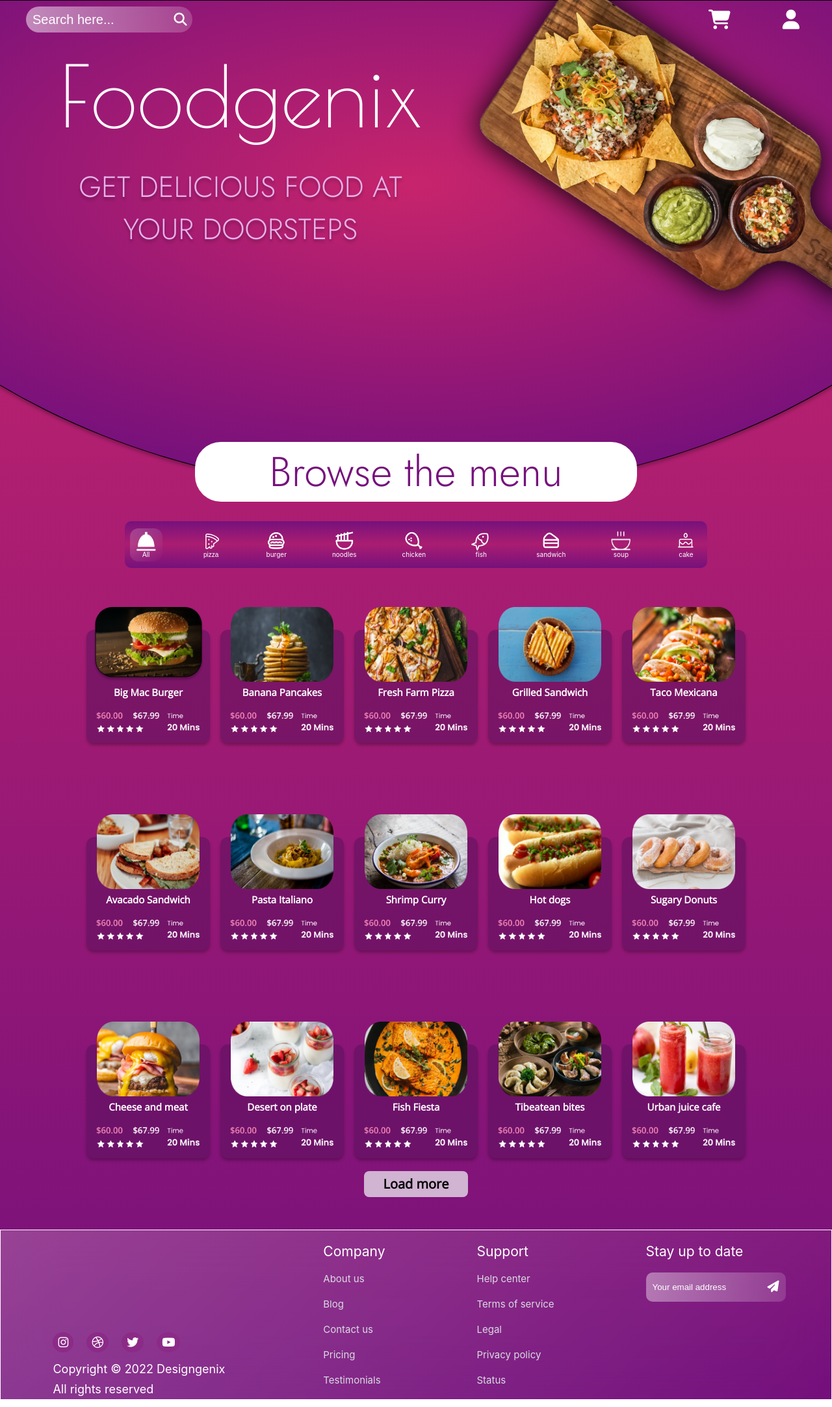
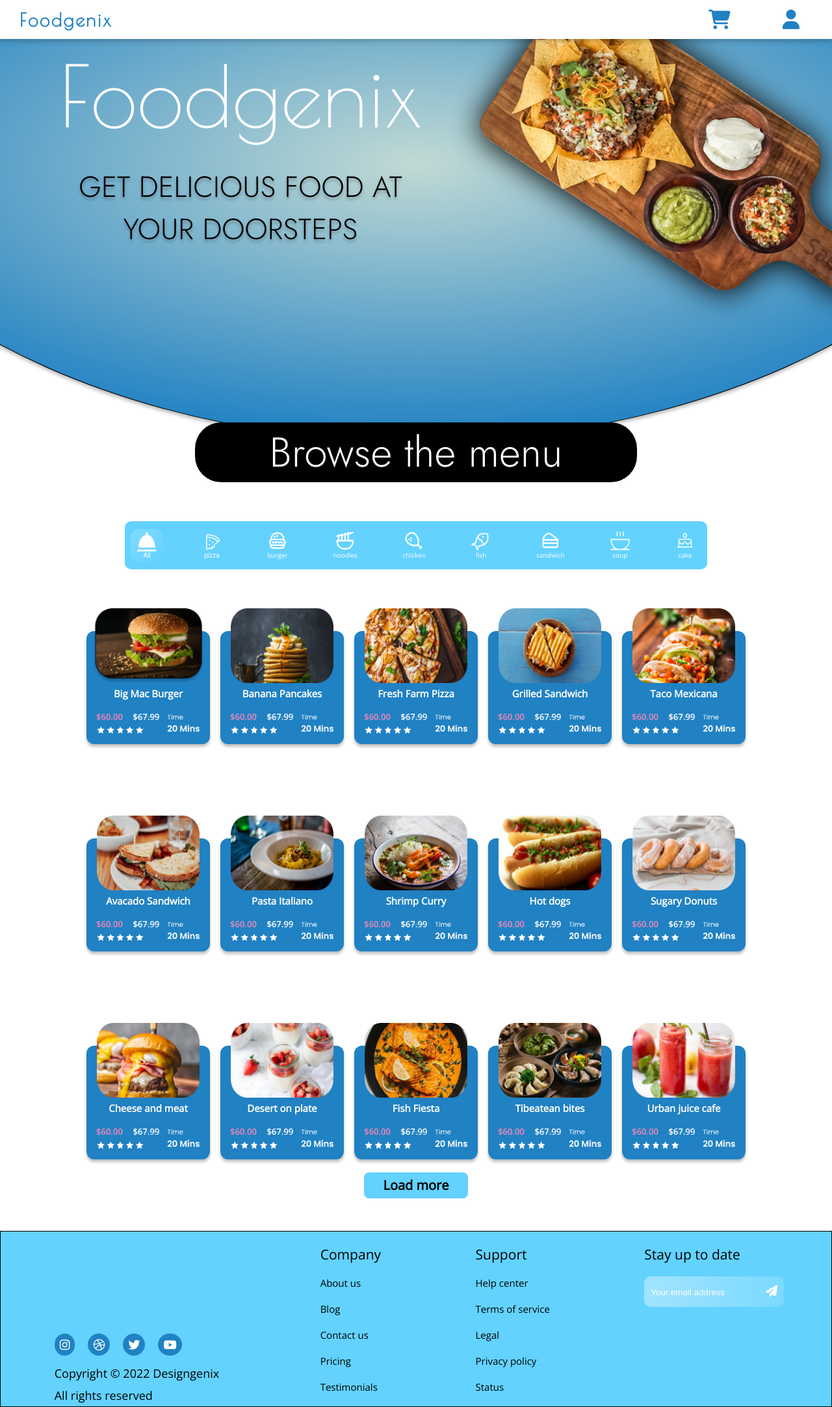
Before and after one commit to divya520357/Designgenix, a plain HTML site: page home.html in a window 1280 px wide. Shown: the top 2165 px of the page at 65% size. Drawn offline with nearby package versions, Linux system fonts and the light colour scheme.

Commit message:
changed color scheme

```diff
--- a/Cart/cart-1.css
+++ b/Cart/cart-1.css
@@ -1,9 +1,7 @@
-
-
 body{
     position: relative;
     /* height: 100vh; */
-    background: linear-gradient(180deg, #C6246C 3.91%, #C9256B 3.91%, #74107C 100%, #77117B 100%);
+    background: #F7F9F9;
     font-family: -apple-system, BlinkMacSystemFont, 'Segoe UI', Roboto, Oxygen, Ubuntu, Cantarell, 'Open Sans', 'Helvetica Neue', sans-serif;
 }
 
@@ -42,7 +40,7 @@ button{
 }
 
 .status-bar{
-    background: rgba(86, 16, 90, 0.5);
+    background: #2081C3;
     border-radius: 12px;
     width: 80rem;
     height: 8rem;
@@ -174,7 +172,7 @@ input[type="number"]{
 .next{
     width: 179px;
     height: 53px;
-    background: #74107C;
+    background: #63D2FF;
     border-radius: 11px;
     font-weight: bold;
     font-size: 24px;
@@ -308,7 +306,7 @@ div.cvv{
 .pay-now{
   width: 17rem;
 height: 5rem;
-background: #74107C;
+background: #63D2FF;
 border-radius: 11px;
 font-size: 2rem;
 color: #fff;
@@ -430,7 +428,7 @@ footer {
 
 .choose-quantity div{
   width: 5vw;
-  background: #77117B;
+  background: #63D2FF;
   display: flex;
   align-items: center;
   justify-content: center;
@@ -438,7 +436,7 @@ footer {
 }
 
 .choose-quantity button{
-  background: #77117B;
+  background: #63D2FF;
   border-radius: 0px 0px;
   border: none;
   color: white;
@@ -457,7 +455,7 @@ footer{
 
 #button1{
   background: white;
-  color: #77117B;
+  color: #2081C3;
   border: 1px solid white;
   padding: 0 1rem;
 }
--- a/Home/style.css
+++ b/Home/style.css
@@ -7,13 +7,13 @@ body {
   top: 0;
   left: 0;
   width: 100vw;
-  height: 95vh;
+  height: 85vh;
   z-index: -1;
   border-radius: 0 0 50% 50%/0 0 100% 100%;
   background: radial-gradient(
     50% 62.97% at 50% 37.03%,
-    #c6246c 1.93%,
-    #74107c 100%
+    #BED8D4 1.93%,
+    #2081C3 100%
   );
   transform: scaleX(1.6);
   box-shadow: 0px 4px 4px rgba(0, 0, 0, 0.25);
@@ -51,7 +51,7 @@ body {
   font-size: 4.5rem;
   /* line-height: 75px; */
   text-align: center;
-  color: #e6b2ea;
+  color: black;
   margin: 2rem;
   text-shadow: 0px 4px 4px rgba(0, 0, 0, 0.25);
 }
@@ -76,11 +76,10 @@ body {
   width: 16rem;
 }
 .browse {
-  /* position: absolute; */
   width: 68rem;
-  background: #ffffff;
+  background-color: black;
   border-radius: 40px;
-  transform: translateY(2rem);
+  transform: translateY(-1rem);
 }
 
 .browse p {
@@ -90,7 +89,8 @@ body {
   font-size: 6.4rem;
   text-align: center;
   line-height: 92px;
-  color: #76117c;
+  /* color: black; */
+  ;
 }
 
 .space {
@@ -130,7 +130,7 @@ body {
   line-height: 1.5;
   font-size: 0.9em;
   padding: 15px;
-  background: rgba(86, 16, 90, 0.5);
+  background: #2081C3;
   box-shadow: 0px 4px 4px rgba(0, 0, 0, 0.25);
   border-radius: 12px;
   padding-top: 8rem;
@@ -268,13 +268,7 @@ body {
   align-items: center;
   justify-content: center;
   margin: 5rem 0;
-  background: linear-gradient(
-    180deg,
-    #76117c 0%,
-    rgba(118, 17, 124, 0) 48.96%,
-    #76117c 99.98%,
-    rgba(118, 17, 124, 0.0260417) 99.99%
-  );
+  background:#63D2FF;
   border-radius: 10px;
   width: 70vw;
   padding: 1rem;
@@ -371,7 +365,7 @@ border-radius: 13px;
 .load{
   width: 16rem;
   height: 4rem;
-  background-color: #D1B3D2;
+  background-color: #63D2FF;
   border-radius: 8px;
   font-family: Open Sans;
   font-weight: 600;
--- a/Profile/assets/css/header.css
+++ b/Profile/assets/css/header.css
@@ -128,5 +128,5 @@ header a {
   font-size: 2rem;
   font-size: 2.8rem;
   letter-spacing: 0.25rem;
-  color: #77117b;
+  color: #2081C3;
 }
--- a/Profile/assets/css/style.css
+++ b/Profile/assets/css/style.css
@@ -12,10 +12,9 @@ body {
   height: 100%;
   background: linear-gradient(
     180deg,
-    #c6246c 3.91%,
-    #c9256b 3.91%,
-    #74107c 100%,
-    #77117b 100%
+    #14FFF7 3.91%,
+    #0BC9CD 3.91%,
+    #1D8A99 100%,
   );
   color: white;
   font-family: "Open Sans";
@@ -211,22 +210,6 @@ header a {
   margin-bottom: 1rem;
 }
 
-/* .place-order {
-  background: #77117b;
-  padding: 0.5rem 1rem;
-  width: 16vh;
-  border-radius: 16px;
-}
-
-.place-order:hover{
-  background: #c6246c;
-  cursor: pointer;
-  box-shadow: rgba(0, 0, 0, 0.35) 0px 5px 15px;
-}
-
-.place-order:visited{
-  background: green;
-} */
 
 .place-order span{
   font-size: 2rem;
@@ -244,117 +227,7 @@ footer {
   width: -webkit-fill-available;
   /* border-image-source: linear-gradient(137.55deg, #FFFFFF -45.47%, rgba(255, 255, 255, 0) 132.54%); */
 }
-* {
-  margin: 0;
-  padding: 0;
-  box-sizing: border-box;
-}
 
-html {
-  font-size: 62.5%;
-}
-
-body {
-  background: linear-gradient(
-    180deg,
-    #c6246c 3.91%,
-    #c9256b 3.91%,
-    #74107c 100%,
-    #77117b 100%
-  );
-  color: white;
-  font-family: "Open Sans";
-  font-family: -apple-system, BlinkMacSystemFont, "Segoe UI", Roboto, Oxygen,
-    Ubuntu, Cantarell, "Open Sans", "Helvetica Neue", sans-serif;
-  height: 100%;
-}
-
-/* header {
-  display: flex;
-  padding: 3rem;
-  align-items: center;
-  justify-content: space-between;
-}
-
-header a {
-  text-decoration: none;
-  color: white;
-}
-
-.search {
-  width: 20vw;
-  display: flex;
-  align-items: center;
-  justify-content: space-between;
-  background: linear-gradient(
-    90.27deg,
-    rgba(255, 255, 255, 0.5) 0.23%,
-    rgba(255, 255, 255, 0.19) 100%
-  );
-  border-radius: 3rem;
-  padding: 1rem;
-  margin: 1rem;
-}
-
-.search:hover {
-  cursor: pointer;
-}
-
-.search .fa-solid {
-  font-size: 2rem;
-}
-
-.search form input {
-  background: none;
-  border: none;
-  color: white;
-  width: 17vw;
-  height: 3vh;
-  font-size: 2rem;
-}
-
-.search form input::placeholder {
-  color: white;
-}
-
-.home {
-  width: 12vw;
-  background: linear-gradient(
-    90.27deg,
-    rgba(255, 255, 255, 0.5) 0.23%,
-    rgba(255, 255, 255, 0.19) 100%
-  );
-  font-size: 2rem;
-  display: flex;
-  justify-content: center;
-  align-items: center;
-  border-radius: 3rem;
-  padding: 1rem;
-  margin: 1rem;
-}
-
-.cart-profile {
-  display: flex;
-  align-items: center;
-}
-
-#cart {
-  margin: 0 4rem;
-}
-
-.cart-profile i {
-  font-size: 3rem;
-}
-
-.profile {
-  background: linear-gradient(
-    90.27deg,
-    rgba(255, 255, 255, 0.35) 0.23%,
-    rgba(255, 255, 255, 0.133) 100%
-  );
-  border-radius: 3rem;
-  padding: 1rem 2rem;
-} */
 
 /* CONTAINER */
 
@@ -368,7 +241,7 @@ header a {
 }
 
 .container .buttons button {
-  background: rgba(86, 16, 90, 0.5);
+  background: #2081C3;
   border-radius: 12px 12px 0px 0px;
   border: none;
   color: white;
@@ -395,7 +268,7 @@ header a {
 }
 
 .sub-container {
-  background: rgba(86, 16, 90, 0.5);
+  background: #2081C3;
   border-radius: 0px 12px 12px 12px;
   padding: 2rem;
   transition: all 0.5s ease-in-out;
@@ -449,13 +322,13 @@ header a {
 
 .form-btn #update {
   margin: 0 7rem;
-  background: #77117b;
+  background: #63D2FF;
   border: none;
   color: white;
 }
 
 .form-btn #update:hover {
-  background: #c6246c;
+  background: #2081C3;
   cursor: pointer;
 }
 /* .cancel {
@@ -533,7 +406,7 @@ header a {
 .place-order button {
   padding: 1rem 3rem;
   color: white;
-  background: #77117b;
+  background: #63D2FF;
   border: none;
   border-radius: 10px;
   font-size: 1.5rem;
@@ -541,7 +414,7 @@ header a {
 }
 
 .place-order button:hover{
-  background: #c6246c;
+  background: #63D2FF;
   cursor: pointer;
   box-shadow: rgba(0, 0, 0, 0.35) 0px 5px 15px;
 }
@@ -628,14 +501,10 @@ header a {
 footer {
   display: flex;
   justify-content: space-around;
-  background: linear-gradient(
-    135.77deg,
-    rgba(255, 255, 255, 0.4) -94.16%,
-    rgba(255, 255, 255, 0) 100%
-  );
+  background: #63D2FF;
   backdrop-filter: blur(42px);
   /* height: 30vh; */
-  border: 1px solid white;
+  border: 1px solid black;
   font-size: 1.8rem;
   margin-top: 5rem;
   /* border-image-source: linear-gradient(137.55deg, #FFFFFF -45.47%, rgba(255, 255, 255, 0) 132.54%); */
@@ -643,6 +512,7 @@ footer {
 
 footer h3 {
   font-weight: 400;
+  color: black;
   margin: 2rem 0;
 }
 
@@ -658,13 +528,14 @@ footer .copyright .socials {
 
 footer .copyright span {
   margin: 0.5rem 1rem;
+  color: black;
 }
 
 footer .copyright .socials .socials-bg {
   margin: 1rem;
   padding: 0.5rem 0.8rem;
   border-radius: 50%;
-  background: #8b2b87;
+  background: #2081C3;
 }
 
 footer .copyright .socials .socials-bg:hover {
@@ -678,23 +549,23 @@ footer .copyright .socials .socials-bg i:hover {
 
 footer .company p {
   margin: 2rem 0;
-  color: #d9dbe1;
+  color: black;
   font-size: 1.5rem;
 }
 
 footer .company p:hover {
-  color: white;
+  color: black;
   cursor: pointer;
 }
 
 footer .support p {
   margin: 2rem 0;
-  color: #d9dbe1;
+  color: black;
   font-size: 1.5rem;
 }
 
 footer .support p:hover {
-  color: white;
+  color: black;
   cursor: pointer;
 }
 
@@ -718,7 +589,7 @@ footer .up-to-date .form input {
   padding: 0.5rem 0;
   background: none;
   border: none;
-  color: white;
+  color: black;
 }
 
 footer .up-to-date .form input::placeholder {
--- a/Profile/js/Header.js
+++ b/Profile/js/Header.js
@@ -3,26 +3,15 @@ window.onscroll = function () {
 };
 
 function scrollFunction() {
-  if (document.body.scrollTop > 20 || document.documentElement.scrollTop > 20) {
+   {
     document.getElementById("navbar").style.background = "white";
     document.getElementById("navbar").style.color = "#77117b";
     document.getElementById("navbar").style.height = "3rem";
     document.getElementById("navbar").style.boxShadow = "rgba(0, 0, 0, 0.24) 0px 3px 8px";
-    document.getElementById("home").style.color = "#77117b";
-    document.getElementById("cart-icon").style.color = "#77117b";
-    document.getElementById("profile-icon").style.color = "#77117b";
+    document.getElementById("home").style.color = "#2081C3";
+    document.getElementById("cart-icon").style.color = "#2081C3";
+    document.getElementById("profile-icon").style.color = "#2081C3";
     document.getElementById("logo").style.display = "block";
     document.getElementById("box").style.display = "none";
-  } else {
-    document.getElementById("navbar").style.background = "none";
-    document.getElementById("navbar").style.color = "white";
-    document.getElementById("navbar").style.boxShadow = "none";
-    document.getElementById("navbar").style.height = "3rem";
-    document.getElementById("home").style.color = "white";
-    document.getElementById("cart-icon").style.color = "white";
-    document.getElementById("profile-icon").style.color = "white";
-    document.getElementById("logo").style.display = "none";
-    document.getElementById("box").style.display = "block";
-    // document.getElementsByClassName("search").style.setProperty('display', 'flex', 'important');
   }
 }
```
Also changed, not shown: Profile/js/index.js (+4 -4 lines).
